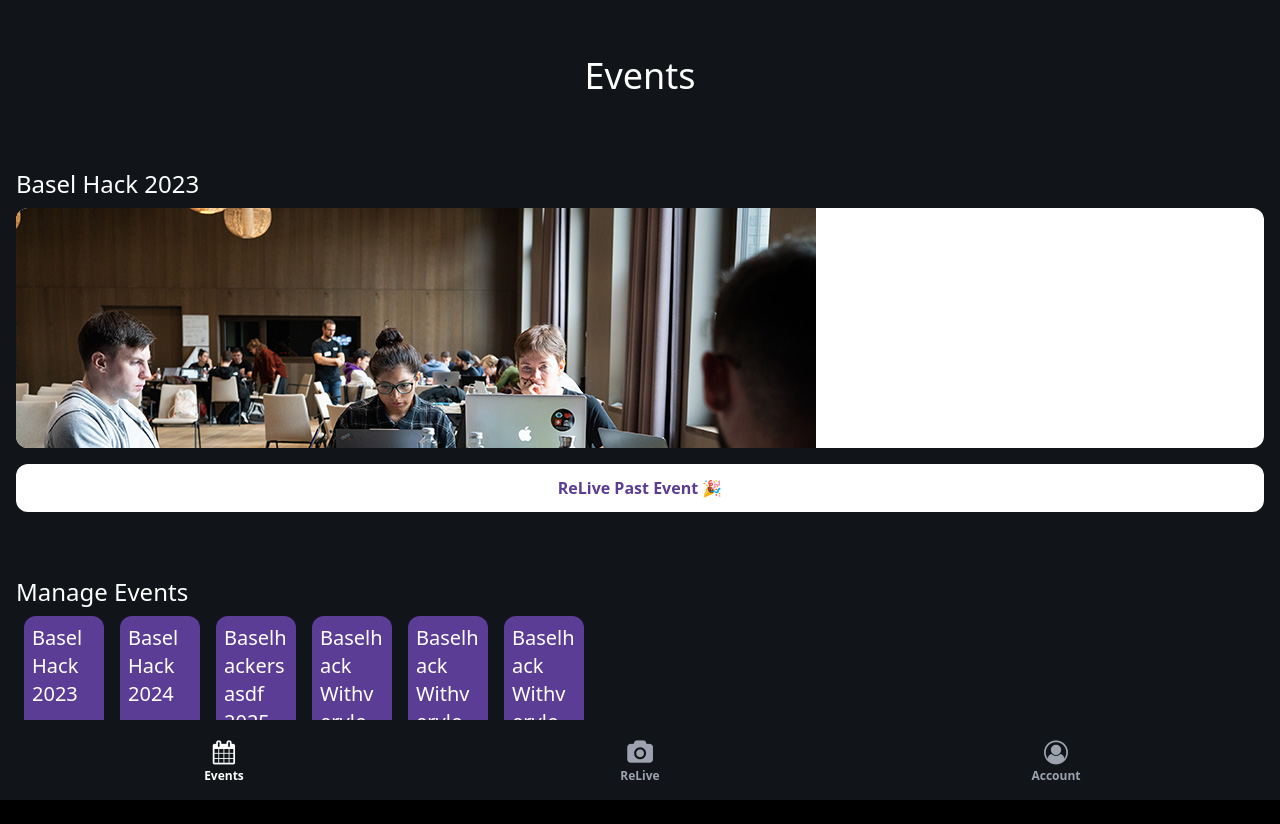
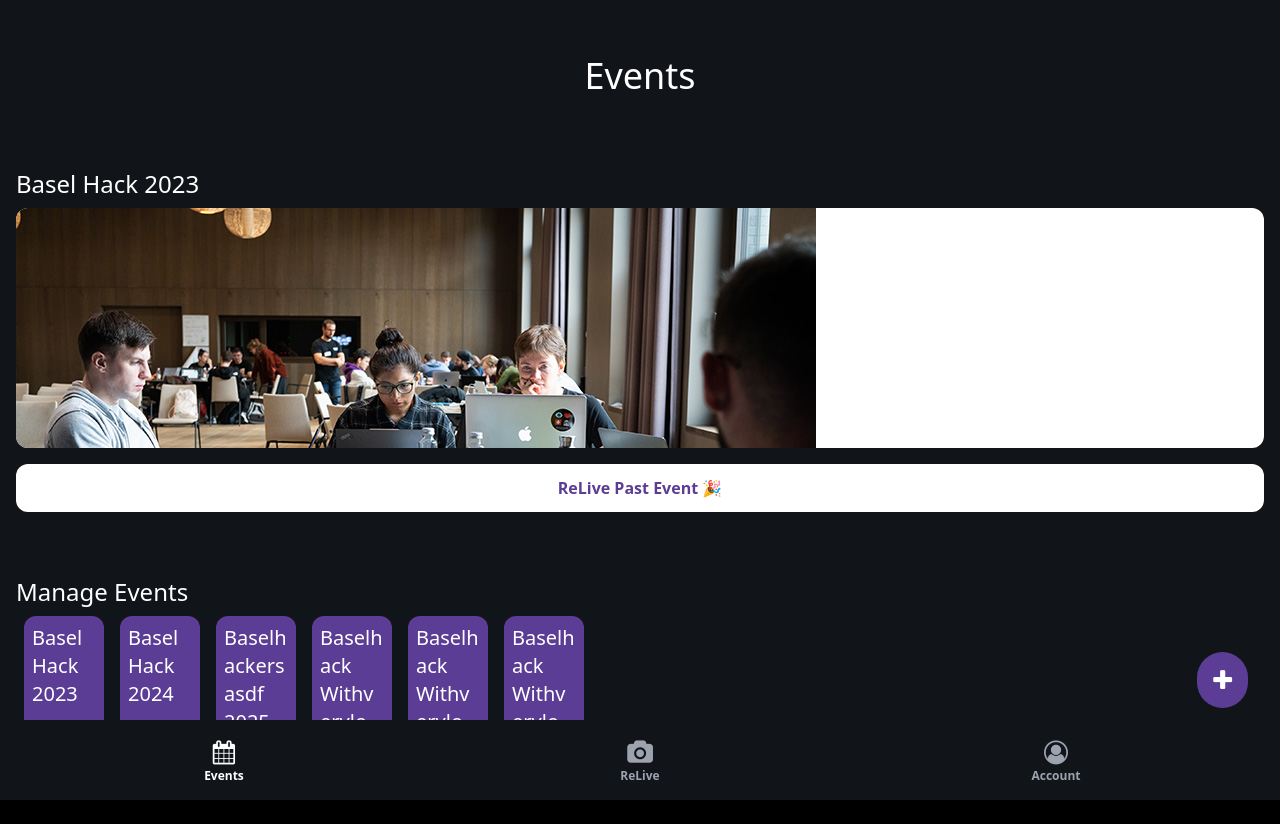
Before and after one commit to relievers/relive, a SvelteKit app in the folder frontend/: page /events in a window 1280 px wide. Built offline with nearby package versions, Linux system fonts and the light colour scheme; what tailwindcss-safe-area would draw is missing.

Commit message:
Create Event Button

```diff
--- a/frontend/src/routes/events/+page.svelte
+++ b/frontend/src/routes/events/+page.svelte
@@ -81,4 +81,9 @@
             </div>
         {/each}
     </div>
+    <div class="fixed bottom-20 py-3 right-8 mt-auto flex justify-between">
+        <a class="ml-auto text-white font-bold py-3 px-4 rounded-full" style="background-color:#5C3D95" href="/createevent">
+            <i class="fa fa-plus text-2xl mx-auto"></i>
+        </a>
+    </div>
 </div>
```
